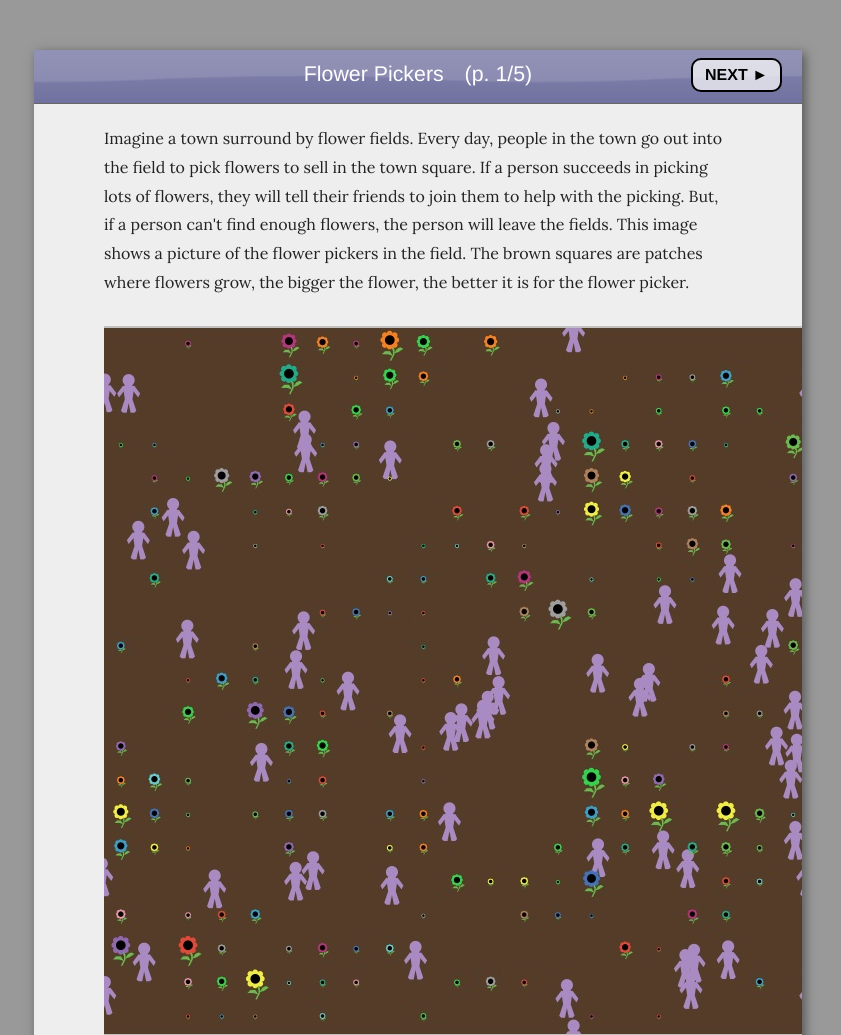
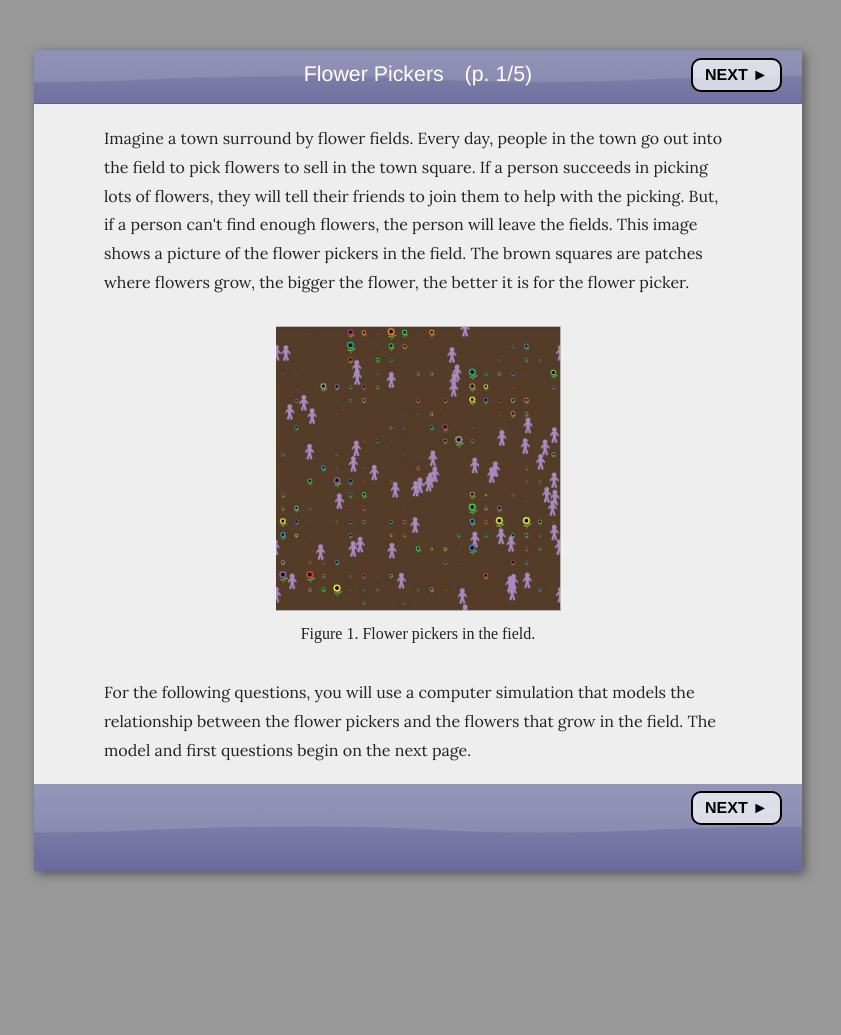
Before and after one commit to presidentharris/ct-stem, a Django app: template assess/templates/sets/flower_pickers.html in a window 1280 px wide. Shown: the top 1035 px of the page, without its empty margins (222-1063 px from the left). After the commit the page ends 879 px from the top, so only its background shows below. Run offline with Django 3.2, Linux system fonts and the light colour scheme; tables that the repository leaves empty hold one stand-in row (values such as "Sample post"); the template is opened without the code that fills it: values that come from a table or form of the project are taken from there, most other values are stand-ins (such as "Sample title", 1, 10 or a date in 2020); some libraries are stand-ins or nearby versions.

Commit message:
image and deleting unused code

```diff
--- a/assess/templates/sets/flower_pickers.html
+++ b/assess/templates/sets/flower_pickers.html
@@ -62,7 +62,7 @@ if (curr_page > 1) {
       <div class="stimulus">
         Imagine a town surround by flower fields. Every day, people in the town go out into the field to pick flowers to sell in the town square. If a person succeeds in picking lots of flowers, they will tell their friends to join them to help with the picking. But, if a person can't find enough flowers, the person will leave the fields. This image shows a picture of the flower pickers in the field. The brown squares are patches where flowers grow, the bigger the flower, the better it is for the flower picker.
         <br/><br/>
-        <center><image src="/static/images/fp/flowerPickers.jpg" alt="flower picker image"/></center>
+        <center><image src="/static/images/fp/flowerPickers.jpg" alt="flower picker image" style="height:285px;width:285px;"/></center>
         <center><span style="font-family: times new roman;font-size: 16px;">Figure 1. Flower pickers in the field.</span></center>
         <br/>
         For the following questions, you will use a computer simulation that models the relationship between the flower pickers and the flowers that grow in the field. The model and first questions begin on the next page.
@@ -77,19 +77,6 @@ if (curr_page > 1) {
       <label class="help-text">To make the model run faster (or slower), use the speed slider.</label>
 
       <iframe id="fp-frame1" src="" class="fp-tortoise-frame"></iframe>
-<!--
-      <span onclick="$( '#webstart-instructions1' ).toggle( 'blind', function(){updateFooterPosition();});" style="cursor:pointer;float:right;font-size:12px;margin-top:-12px;text-decoration:underline;">If you do not see the model above, please click here.</span><br/>
-      <div id="webstart-instructions1" style="display:none;padding-left:20px;line-height:135%;font-size:14px;">
-        Instead of viewing the model in the browser, you will open a new window to view it.</br>
-        To do so, please follow these steps: <br/>
-       <pre style="font-size:10.5pt;line-height:100%">
-1. Click <a href="/static/netLogo/pb1.jnlp" target="_blank">here</a> to download the model.<br/>
-2. Click OK to begin the download.  It may take a minute or two.<br/>
-3. You will be asked for permission to run the model, click 'allow'.<br/>
-4. You should see a NetLogo icon, then the model will open.<br/>
-5. Use this model to answer questions 1 - 5 of this assessment.</pre>
-      </div>
--->
       <div class="prompt">
         <b>Item 1: </b>Describe what happens to the number of flower pickers over time:
       </div>
@@ -112,19 +99,6 @@ if (curr_page > 1) {
      <br/>
 
      <iframe id="fp-frame2" src="" class="fp-tortoise-frame"></iframe>
-<!--
-     <span onclick="$( '#webstart-instructions2' ).toggle( 'blind', function(){updateFooterPosition();});" style="cursor:pointer;float:right;font-size:12px;margin-top:-12px;text-decoration:underline;">If you do not see the model above, please click here.</span><br/>
-     <div id="webstart-instructions2" style="display:none;padding-left:20px;line-height:135%;font-size:14px;">
-        Instead of viewing the model in the browser, you will open a new window to view it.</br>
-        To do so, please follow these steps: <br/>
-       <pre style="font-size:10.5pt;line-height:100%">
-1. Click <a href="/static/netLogo/pb2.jnlp" target="_blank">here</a> to download the model.<br/>
-2. Click OK to begin the download.  It may take a minute or two.<br/>
-3. You will be asked for permission to run the model, click 'allow'.<br/>
-4. You should see a NetLogo icon, then the model will open.<br/>
-5. Use this model to answer questions 1 - 5 of this assessment.</pre>
-      </div>
--->
      <div class="prompt">
         <b>Item 4a: </b>What happens to the number of flower pickers a Freeze kills half of the flowers?
       </div>
@@ -148,19 +122,6 @@ if (curr_page > 1) {
      To make the model run faster (or slower), use the slider located just above the model.
      <br/>
      <iframe id="fp-frame3" src="" class="fp-tortoise-frame"></iframe>
-<!--
-     <span onclick="$( '#webstart-instructions3' ).toggle( 'blind', function(){updateFooterPosition();});" style="cursor:pointer;float:right;font-size:12px;margin-top:-12px;text-decoration:underline;">If you do not see the model above, please click here.</span><br/>
-     <div id="webstart-instructions3" style="display:none;padding-left:20px;line-height:135%;font-size:14px;">
-        Instead of viewing the model in the browser, you will open a new window to view it.</br>
-        To do so, please follow these steps: <br/>
-       <pre style="font-size:10.5pt;line-height:100%">
-1. Click <a href="/static/netLogo/pb3.jnlp" target="_blank">here</a> to download the model.<br/>
-2. Click OK to begin the download.  It may take a minute or two.<br/>
-3. You will be asked for permission to run the model, click 'allow'.<br/>
-4. You should see a NetLogo icon, then the model will open.<br/>
-5. Use this model to answer questions 1 - 5 of this assessment.</pre>
-      </div>
--->
      <div class="prompt">
          <b>Item 6: </b> Change the <b>Flowers to freeze</b> slider to 90% and run the model, hitting the Freeze button once as it runs. What happened to the number of flower pickers in the model?
       </div>
@@ -199,19 +160,6 @@ if (curr_page > 1) {
      </div>
      <br/>
      <iframe id="fp-frame4" src="" class="fp-tortoise-frame"></iframe>
-<!--
-     <span onclick="$( '#webstart-instructions4' ).toggle( 'blind', function(){updateFooterPosition();});" style="cursor:pointer;float:right;font-size:12px;margin-top:-12px;text-decoration:underline;">If you do not see the model above, please click here.</span><br/>
-     <div id="webstart-instructions4" style="display:none;padding-left:20px;line-height:135%;font-size:14px;">
-        Instead of viewing the model in the browser, you will open a new window to view it.</br>
-        To do so, please follow these steps: <br/>
-       <pre style="font-size:10.5pt;line-height:100%">
-1. Click <a href="/static/netLogo/pb4.jnlp" target="_blank">here</a> to download the model.<br/>
-2. Click OK to begin the download.  It may take a minute or two.<br/>
-3. You will be asked for permission to run the model, click 'allow'.<br/>
-4. You should see a NetLogo icon, then the model will open.<br/>
-5. Use this model to answer questions 1 - 5 of this assessment.</pre>
-      </div>
--->
      <div class="prompt">
         <b>Item 8a: </b>Please describe what happens in the model if 80% of the land covered with rocks:
       </div>
```
